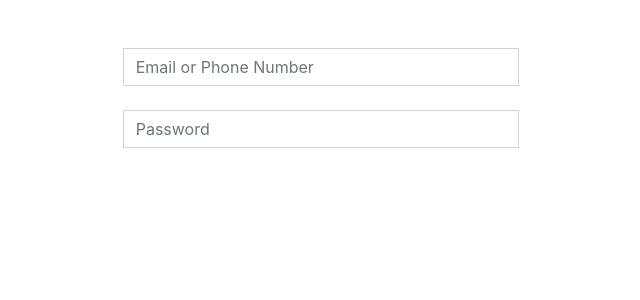
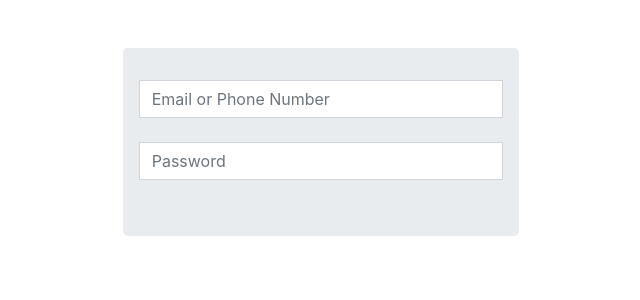
Before and after one commit to prime-infinity/itenx, a React (Create React App) app: page /login in a window 1280 px wide. Shown: the top 300 px of the page, without its empty margins (319-959 px from the left). Built offline with nearby package versions, Linux system fonts and the light colour scheme.

Commit message:
still on signup

```diff
--- /dev/null
+++ b/src/components/ui/Card.module.css
@@ -0,0 +1,6 @@
+.cardOne{
+    padding: 2rem 1rem;
+    margin-bottom: 2rem;
+    background-color: #e9ecef;
+    border-radius: 0.3rem;
+}
--- /dev/null
+++ b/src/components/ui/CardOne.js
@@ -0,0 +1,12 @@
+
+import classes from './Card.module.css';
+
+function CardOne(props){
+    return(
+        <div className={classes.cardOne}>
+            {props.children}
+        </div>
+    );
+}
+
+export default CardOne;
--- a/src/pages/auth/Login.js
+++ b/src/pages/auth/Login.js
@@ -1,5 +1,5 @@
 import classes from './Auth.module.css'
-
+import CardOne from '../../components/ui/CardOne'
 
 function Login(){
     return(
@@ -11,15 +11,15 @@ function Login(){
                 <div className="row pt-5">
 
                     <div className="col-10 col-md-4 col-lg-4 mx-auto">
+                        <CardOne>
+                            <div className="form-group mb-4">
+                                <input type="text" placeholder="Email or Phone Number" className={`form-control ${classes.customInput}`} />
+                            </div>
 
-                        <div className="form-group mb-4">
-                            <input type="text" placeholder="Email or Phone Number" className={`form-control ${classes.customInput}`} />
-                        </div>
-
-                        <div className="form-group mb-4">
-                            <input type="text" placeholder="Password" className={'form-control ' + classes.customInput} />
-                        </div>
-
+                            <div className="form-group mb-4">
+                                <input type="text" placeholder="Password" className={`form-control  ${classes.customInput}`} />
+                            </div>
+                        </CardOne>
                     </div>
 
                 </div>
```
